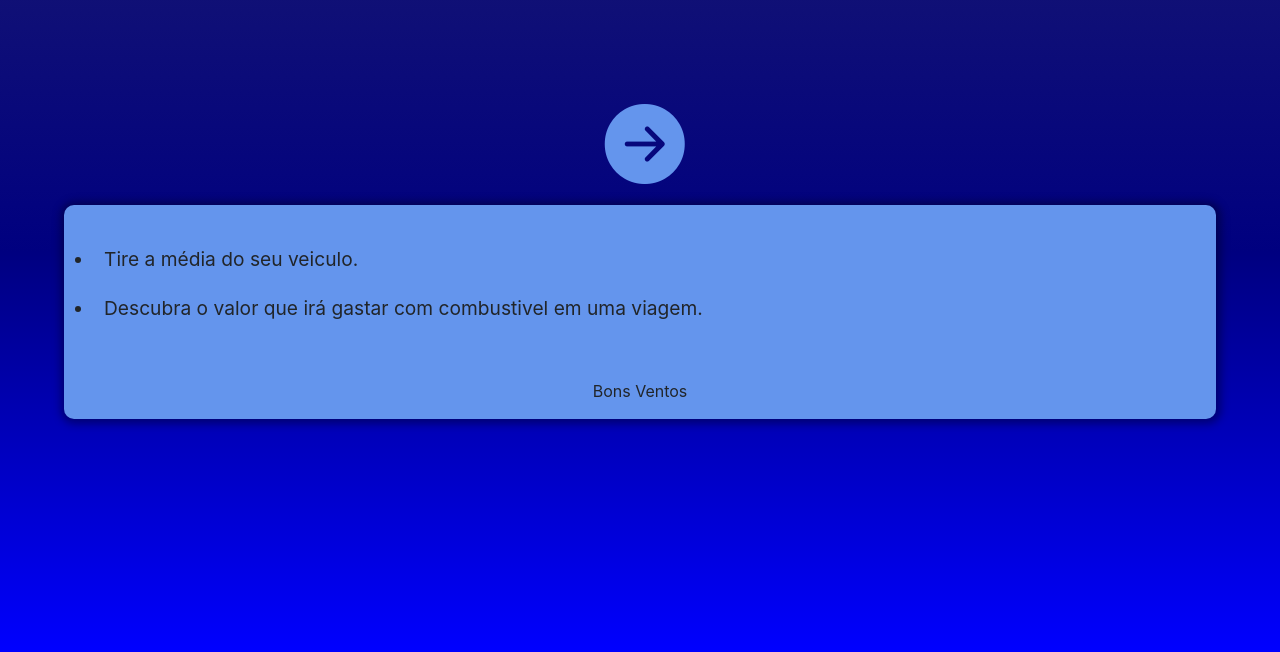
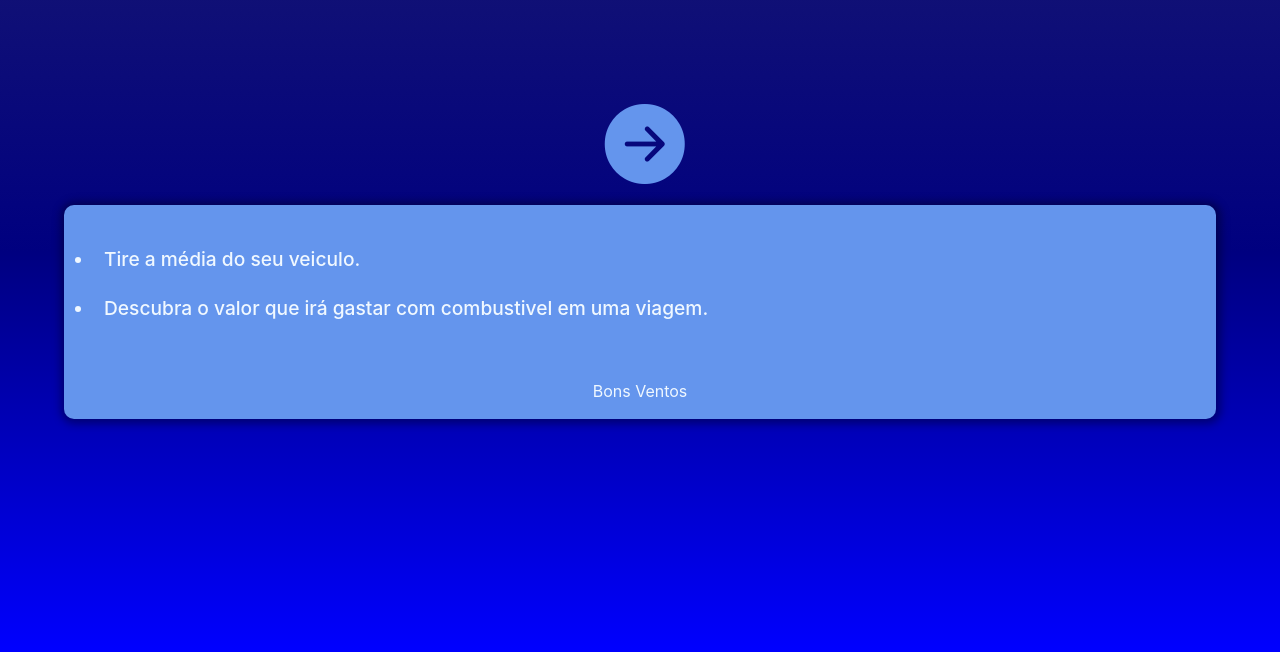
Before and after one commit to Rafa2697/Media_Consumo, a plain HTML site: page index.html in a window 1280 px wide. Shown: the part 148-800 px from the top of the page. Drawn offline with nearby package versions, Linux system fonts and the light colour scheme.

Commit message:
update color index

```diff
--- a/css/index.css
+++ b/css/index.css
@@ -44,7 +44,10 @@ ul{
 li{
     padding: 10px;
     font-size: larger;
+    color: aliceblue;
+    font-weight: 500;
 }
 p{
     text-align: center;
+    color: aliceblue;
 }
```
